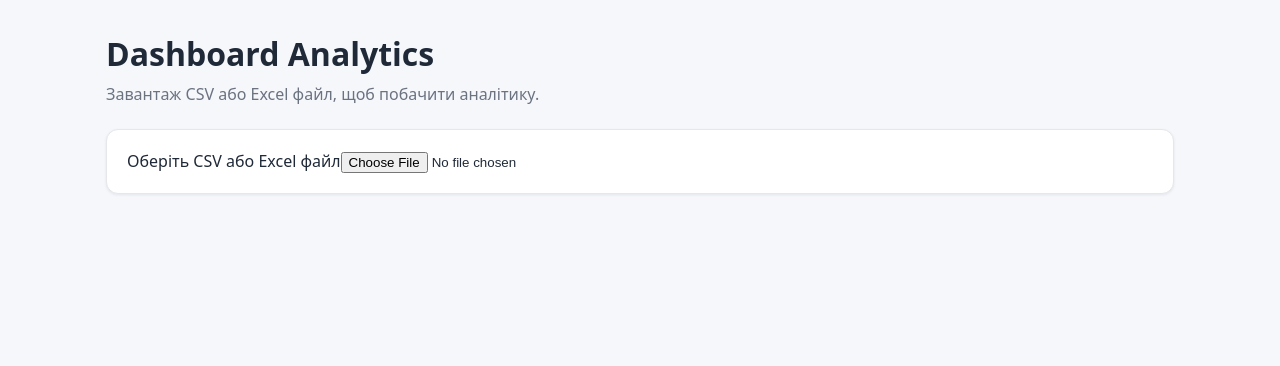
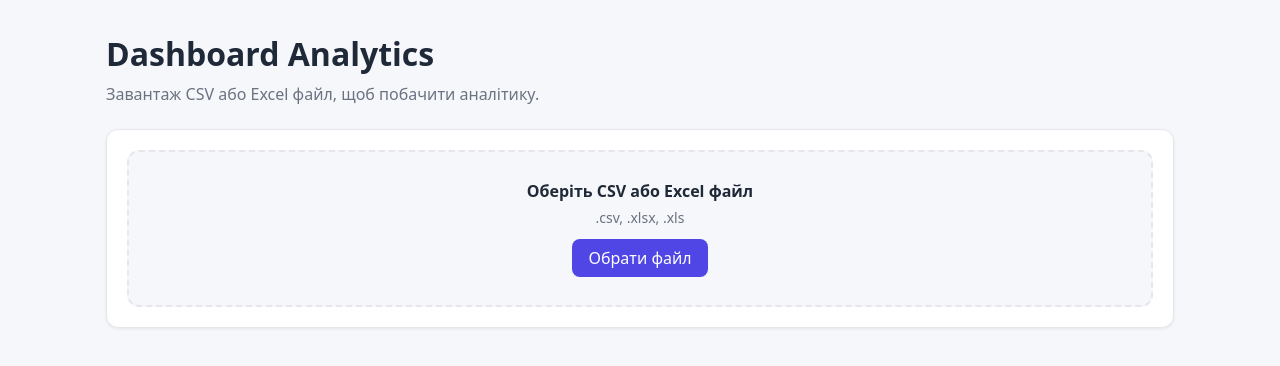
Before and after one commit to olehsochykanjr-boop/dashboard-analytics, a React (Vite) app: page / in a window 1280 px wide. Shown: the top 366 px of the page. Built offline with nearby package versions, Linux system fonts and the light colour scheme.

Commit message:
style: оновлений блок завантаження файлу

```diff
--- a/src/components/FileUpload.tsx
+++ b/src/components/FileUpload.tsx
@@ -42,17 +42,23 @@ function FileUpload({ onParsed }: FileUploadProps) {
   }
 
   return (
-    <div>
-      <label htmlFor="file-input">Оберіть CSV або Excel файл</label>
+    <div className="upload">
+      <label htmlFor="file-input" className="upload-area">
+        <span className="upload-title">Оберіть CSV або Excel файл</span>
+        <span className="upload-hint">.csv, .xlsx, .xls</span>
+        <span className="upload-button">Обрати файл</span>
+      </label>
       <input
         id="file-input"
+        className="visually-hidden"
         type="file"
         accept={SUPPORTED_EXTENSIONS.join(',')}
         onChange={handleChange}
       />
-      {fileName && <p>Вибрано: {fileName}</p>}
-      {loading && <p>Читаю файл...</p>}
-      {error && <p>{error}</p>}
+
+      {fileName && <p className="upload-status">Вибрано: {fileName}</p>}
+      {loading && <p className="upload-status">Обробляю файл...</p>}
+      {error && <p className="upload-error">{error}</p>}
     </div>
   )
 }
--- a/src/index.css
+++ b/src/index.css
@@ -78,3 +78,69 @@ button:hover {
   background: var(--primary-soft);
   border-color: var(--primary);
 }
+
+.visually-hidden {
+  position: absolute;
+  width: 1px;
+  height: 1px;
+  overflow: hidden;
+  clip: rect(0 0 0 0);
+  white-space: nowrap;
+}
+
+.upload-area {
+  display: flex;
+  flex-direction: column;
+  align-items: center;
+  gap: 6px;
+  padding: 28px 16px;
+  border: 2px dashed var(--border);
+  border-radius: var(--radius);
+  background: var(--bg);
+  text-align: center;
+  cursor: pointer;
+  transition: border-color 0.15s, background 0.15s;
+}
+
+.upload-area:hover {
+  border-color: var(--primary);
+  background: var(--primary-soft);
+}
+
+.visually-hidden:focus-visible + .upload-status,
+.upload:has(.visually-hidden:focus-visible) .upload-area {
+  border-color: var(--primary);
+  outline: 2px solid var(--primary);
+  outline-offset: 2px;
+}
+
+.upload-title {
+  font-weight: 600;
+}
+
+.upload-hint {
+  color: var(--muted);
+  font-size: 0.875rem;
+}
+
+.upload-button {
+  margin-top: 6px;
+  padding: 8px 16px;
+  border-radius: 8px;
+  background: var(--primary);
+  color: #fff;
+  font-weight: 500;
+}
+
+.upload-status {
+  margin: 12px 0 0;
+  color: var(--muted);
+}
+
+.upload-error {
+  margin: 12px 0 0;
+  padding: 10px 12px;
+  border-radius: 8px;
+  background: #fef2f2;
+  color: #b91c1c;
+}
```
